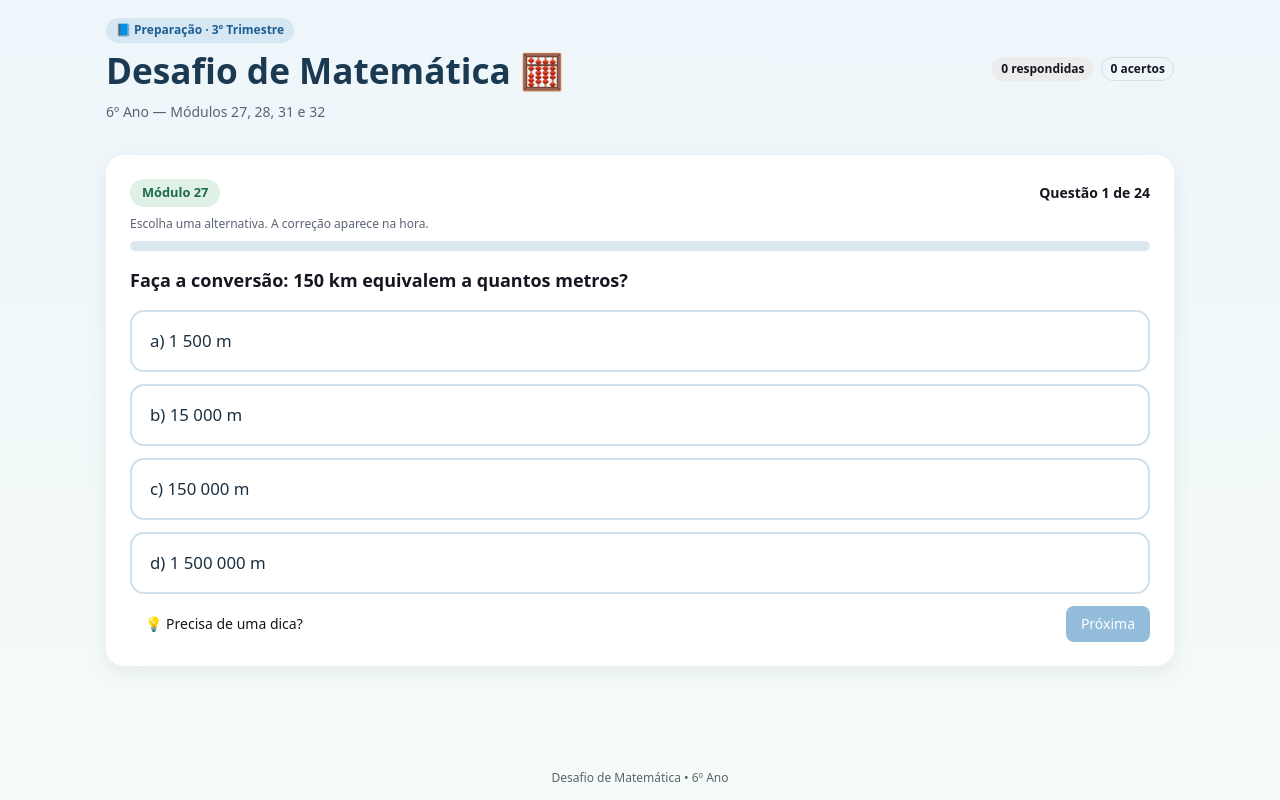
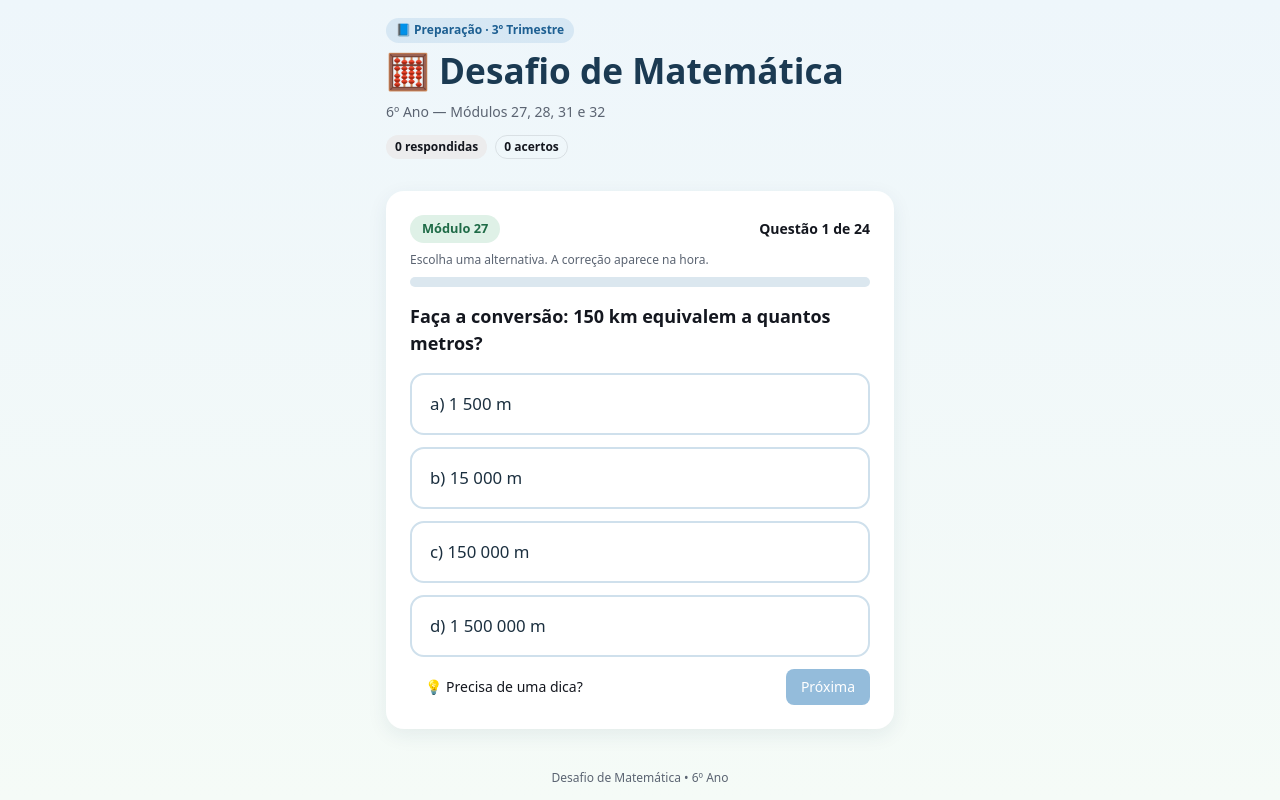
Before and after one commit to barbosa-jesse/Matematica_3_trim, a plain HTML site: page index.html in a window 1280 px wide. Drawn offline with Linux system fonts and the light colour scheme.

Commit message:
Update index.html

```diff
--- a/index.html
+++ b/index.html
@@ -1044,6 +1044,9 @@ background: var(--surface);
 border-radius: 18px;
 box-shadow: 0 6px 20px rgba(20, 60, 90, 0.08);
 padding: 24px;
+max-width: 540px;
+margin: 0 auto;
+width: 100%;
 }
 .module-tag {
 display: inline-block;
@@ -1189,16 +1192,17 @@ to { opacity: 1; transform: translateY(0); }
 }
 @media (max-width: 600px) {
 .quiz-card { padding: 18px; }
+main.shell-container, header.shell-container { padding-left: 16px !important; padding-right: 16px !important; }
 .option-btn { font-size: 1rem; padding: 14px; }
 }
 </style>
 </head>
 <body>
-<header class="shell-container p-4" style="width:100%;">
+<header class="shell-container p-4" style="width:100%; max-width:540px; margin:0 auto;">
 <div class="row between" style="flex-wrap:wrap; gap:12px;">
 <div>
 <span class="shell-badge eyebrow">📘 Preparação · 3º Trimestre</span>
-<h1 class="header-title mt-2">Desafio de Matemática 🧮</h1>
+<h1 class="header-title mt-2">🧮 Desafio de Matemática</h1>
 <p class="muted text-sm m-0 mt-1">6º Ano — Módulos 27, 28, 31 e 32</p>
 </div>
 <div class="row gap-2">
@@ -1208,7 +1212,7 @@ to { opacity: 1; transform: translateY(0); }
 </div>
 </header>
 
-<main class="shell-container p-4" style="width:100%; flex:1;">
+<main class="shell-container p-4" style="width:100%; max-width:540px; margin:0 auto; flex:1;">
 <section id="quizScreen" class="fade-in">
 <div class="quiz-card">
 <div class="row between" style="flex-wrap:wrap; gap:10px;">
```
